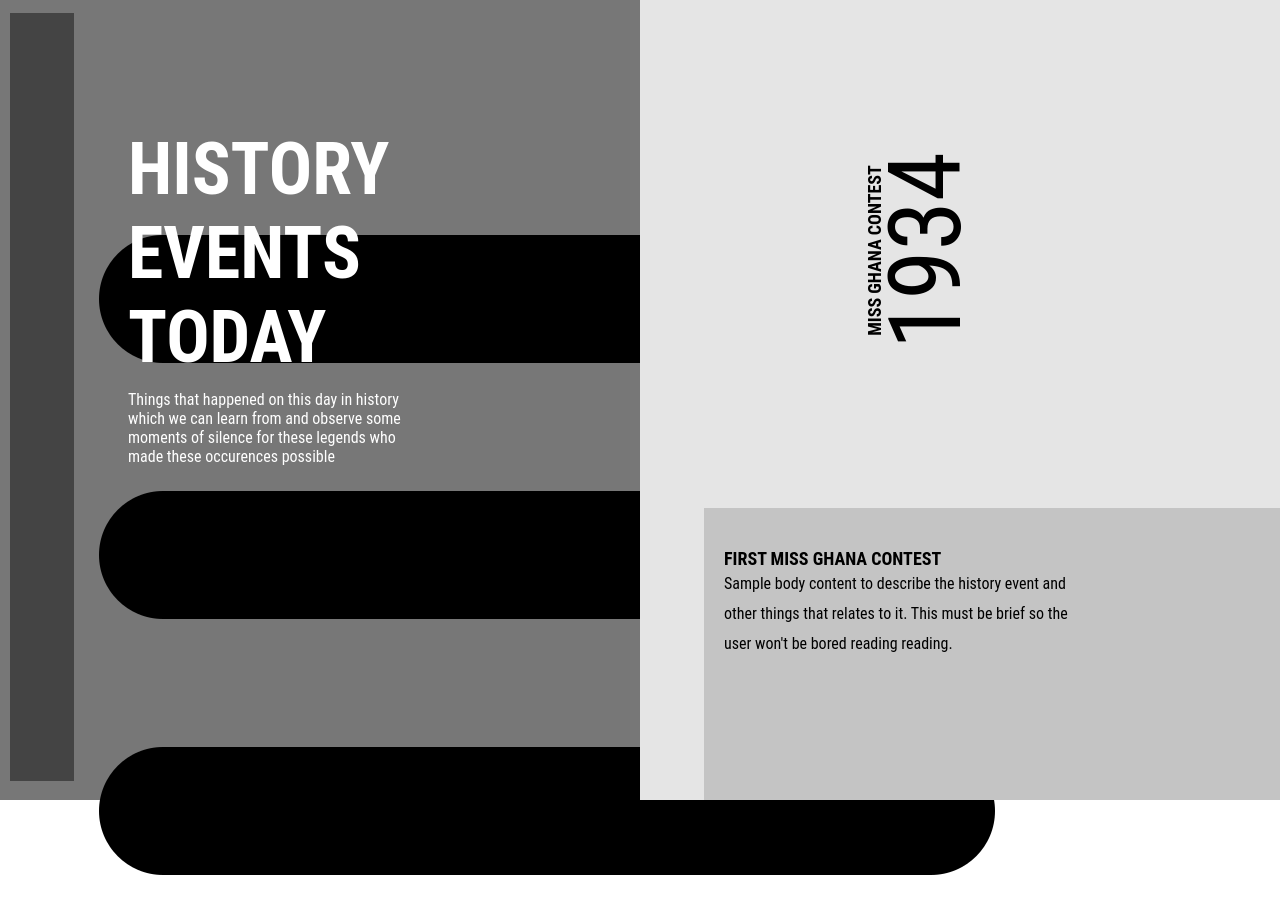
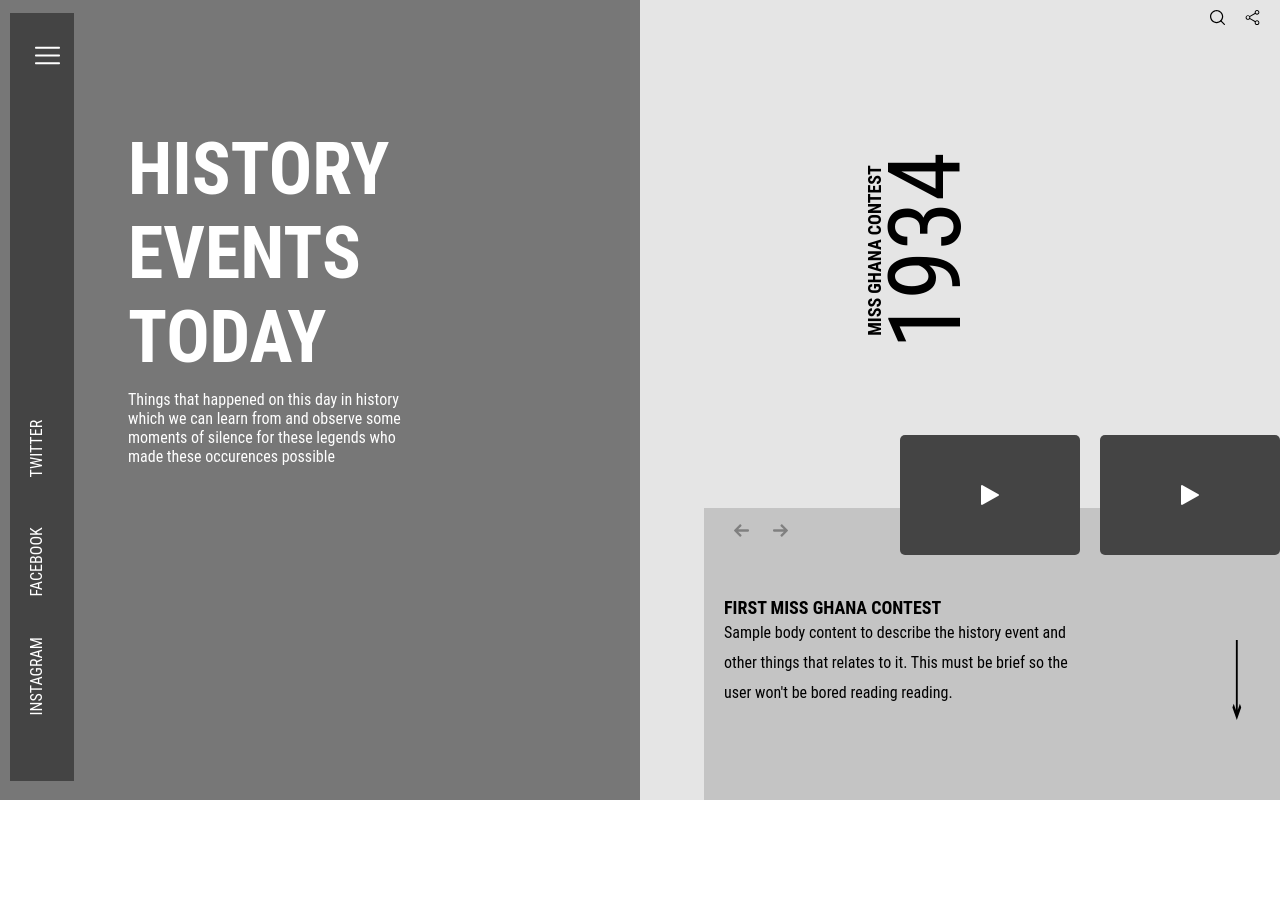
Before and after one commit to aBEIKU2k/Three40, a plain HTML site: page index.html in a window 1280 px wide. Shown: the top 914 px of the page. After the commit the page ends 800 px from the top, so only its background shows below. Drawn offline with Linux system fonts and the light colour scheme.

Commit message:
done with landing and added svg images.

```diff
--- a/index.html
+++ b/index.html
@@ -13,8 +13,10 @@
         <div class="firstsection">
             <div class="navbar">
                 <div class="menu">
-                    <img src="icons/menu.png" alt="menu" />
-                </div>
+                    <svg xmlns="http://www.w3.org/2000/svg" viewBox="0 0 512 512">
+                        <path
+                            d="M492 236H20c-11.046 0-20 8.954-20 20s8.954 20 20 20h472c11.046 0 20-8.954 20-20s-8.954-20-20-20zM492 76H20C8.954 76 0 84.954 0 96s8.954 20 20 20h472c11.046 0 20-8.954 20-20s-8.954-20-20-20zM492 396H20c-11.046 0-20 8.954-20 20s8.954 20 20 20h472c11.046 0 20-8.954 20-20s-8.954-20-20-20z" />
+                    </svg> </div>
                 <div class="rotatedlinks">
                     <div class="firstlink">
                         <a href="">twitter</a>
@@ -40,18 +42,69 @@
             </div>
         </div>
         <div class="secondsection">
+            <!-- top-right-icons -->
+            <div class="action-icons">
+                <!-- searach-icon -->
+                <svg xmlns="http://www.w3.org/2000/svg" viewBox="0 0 512 512">
+                    <path
+                        d="M225.474 0C101.151 0 0 101.151 0 225.474c0 124.33 101.151 225.474 225.474 225.474 124.33 0 225.474-101.144 225.474-225.474C450.948 101.151 349.804 0 225.474 0zm0 409.323c-101.373 0-183.848-82.475-183.848-183.848S124.101 41.626 225.474 41.626s183.848 82.475 183.848 183.848-82.475 183.849-183.848 183.849z" />
+                    <path
+                        d="M505.902 476.472L386.574 357.144c-8.131-8.131-21.299-8.131-29.43 0-8.131 8.124-8.131 21.306 0 29.43l119.328 119.328A20.74 20.74 0 00491.187 512a20.754 20.754 0 0014.715-6.098c8.131-8.124 8.131-21.306 0-29.43z" />
+                </svg>
+                <!-- share-icon -->
+                <svg height="512pt" viewBox="-21 0 512 512" width="512pt" xmlns="http://www.w3.org/2000/svg">
+                    <path
+                        d="m389.332031 160c-44.09375 0-80-35.882812-80-80s35.90625-80 80-80c44.097657 0 80 35.882812 80 80s-35.902343 80-80 80zm0-128c-26.453125 0-48 21.523438-48 48s21.546875 48 48 48 48-21.523438 48-48-21.546875-48-48-48zm0 0" />
+                    <path
+                        d="m389.332031 512c-44.09375 0-80-35.882812-80-80s35.90625-80 80-80c44.097657 0 80 35.882812 80 80s-35.902343 80-80 80zm0-128c-26.453125 0-48 21.523438-48 48s21.546875 48 48 48 48-21.523438 48-48-21.546875-48-48-48zm0 0" />
+                    <path
+                        d="m80 336c-44.097656 0-80-35.882812-80-80s35.902344-80 80-80 80 35.882812 80 80-35.902344 80-80 80zm0-128c-26.453125 0-48 21.523438-48 48s21.546875 48 48 48 48-21.523438 48-48-21.546875-48-48-48zm0 0" />
+                    <path
+                        d="m135.703125 240.425781c-5.570313 0-10.988281-2.902343-13.910156-8.0625-4.375-7.679687-1.707031-17.453125 5.972656-21.824219l197.953125-112.855468c7.65625-4.414063 17.449219-1.726563 21.800781 5.976562 4.375 7.679688 1.707031 17.449219-5.972656 21.824219l-197.953125 112.851563c-2.496094 1.40625-5.203125 2.089843-7.890625 2.089843zm0 0" />
+                    <path
+                        d="m333.632812 416.425781c-2.6875 0-5.398437-.683593-7.894531-2.109375l-197.953125-112.855468c-7.679687-4.371094-10.34375-14.144532-5.972656-21.824219 4.351562-7.699219 14.125-10.367188 21.804688-5.972657l197.949218 112.851563c7.679688 4.375 10.347656 14.144531 5.976563 21.824219-2.945313 5.183594-8.363281 8.085937-13.910157 8.085937zm0 0" />
+                </svg>
+            </div>
             <div class="heading3">
-                 miss ghana contest
+                miss ghana contest
             </div>
             <div class="year">1934</div>
             <div class="contest">
-                <div class="smallbox1"></div>
-                <div class="smallbox2"></div>
+                <div class="contest-arrows">
+                    <svg xmlns="http://www.w3.org/2000/svg" viewBox="0 0 492 492">
+                        <path
+                            d="M464.344 207.418l.768.168H135.888l103.496-103.724c5.068-5.064 7.848-11.924 7.848-19.124 0-7.2-2.78-14.012-7.848-19.088L223.28 49.538c-5.064-5.064-11.812-7.864-19.008-7.864-7.2 0-13.952 2.78-19.016 7.844L7.844 226.914C2.76 231.998-.02 238.77 0 245.974c-.02 7.244 2.76 14.02 7.844 19.096l177.412 177.412c5.064 5.06 11.812 7.844 19.016 7.844 7.196 0 13.944-2.788 19.008-7.844l16.104-16.112c5.068-5.056 7.848-11.808 7.848-19.008 0-7.196-2.78-13.592-7.848-18.652L134.72 284.406h329.992c14.828 0 27.288-12.78 27.288-27.6v-22.788c0-14.82-12.828-26.6-27.656-26.6z" />
+                    </svg>
+                    <svg xmlns="http://www.w3.org/2000/svg" viewBox="0 0 492 492">
+                        <path
+                            d="M464.344 207.418l.768.168H135.888l103.496-103.724c5.068-5.064 7.848-11.924 7.848-19.124 0-7.2-2.78-14.012-7.848-19.088L223.28 49.538c-5.064-5.064-11.812-7.864-19.008-7.864-7.2 0-13.952 2.78-19.016 7.844L7.844 226.914C2.76 231.998-.02 238.77 0 245.974c-.02 7.244 2.76 14.02 7.844 19.096l177.412 177.412c5.064 5.06 11.812 7.844 19.016 7.844 7.196 0 13.944-2.788 19.008-7.844l16.104-16.112c5.068-5.056 7.848-11.808 7.848-19.008 0-7.196-2.78-13.592-7.848-18.652L134.72 284.406h329.992c14.828 0 27.288-12.78 27.288-27.6v-22.788c0-14.82-12.828-26.6-27.656-26.6z" />
+                    </svg>
+                </div>
+                <div class="thumbnails">
+                    <div class="video-thumbnail">
+                        <svg xmlns="http://www.w3.org/2000/svg" viewBox="0 0 320.001 320.001">
+                            <path
+                                d="M295.84 146.049l-256-144a16.026 16.026 0 00-15.904.128A15.986 15.986 0 0016 16.001v288a15.986 15.986 0 007.936 13.824A16.144 16.144 0 0032 320.001c2.688 0 5.408-.672 7.84-2.048l256-144c5.024-2.848 8.16-8.16 8.16-13.952s-3.136-11.104-8.16-13.952z" />
+                        </svg>
+                    </div>
+                    <div class="video-thumbnail">
+                        <svg xmlns="http://www.w3.org/2000/svg" viewBox="0 0 320.001 320.001">
+                            <path
+                                d="M295.84 146.049l-256-144a16.026 16.026 0 00-15.904.128A15.986 15.986 0 0016 16.001v288a15.986 15.986 0 007.936 13.824A16.144 16.144 0 0032 320.001c2.688 0 5.408-.672 7.84-2.048l256-144c5.024-2.848 8.16-8.16 8.16-13.952s-3.136-11.104-8.16-13.952z" />
+                        </svg>
+                    </div>
+                </div>
+
                 <div class="heading2"> first miss ghana contest </div>
                 <div class=paragraph2>
                     Sample body content to describe the history event and other things that relates to it. This must be
                     brief so the user won't be bored reading reading.
                 </div>
+                <!-- long-down-arrow -->
+                <svg xmlns="http://www.w3.org/2000/svg" class="long-down-arrow" viewBox="0 0 476.213 476.213">
+                    <path
+                        d="M 402.2 171.5 l -22.2 7.8 l 36.1 12.7 H -23 v 11.1 h 439 L 380 215.9 l 22.2 7.8 l 74 -26.1 z" />
+                </svg>
             </div>
         </div>
     </div>
```
Also changed, not shown: icons/assets/svgs/left-arrow.svg (added), icons/assets/svgs/long-right-arrow.svg (added), icons/assets/svgs/menu.svg (added), icons/assets/svgs/play.svg (added), icons/assets/svgs/search.svg (added), icons/assets/svgs/share.svg (added), icons/downarrow.png (deleted), icons/leftarrow.png (deleted), icons/menu.png (deleted), icons/platright.png (deleted), icons/rightarrow.png (deleted), 1 other file.
